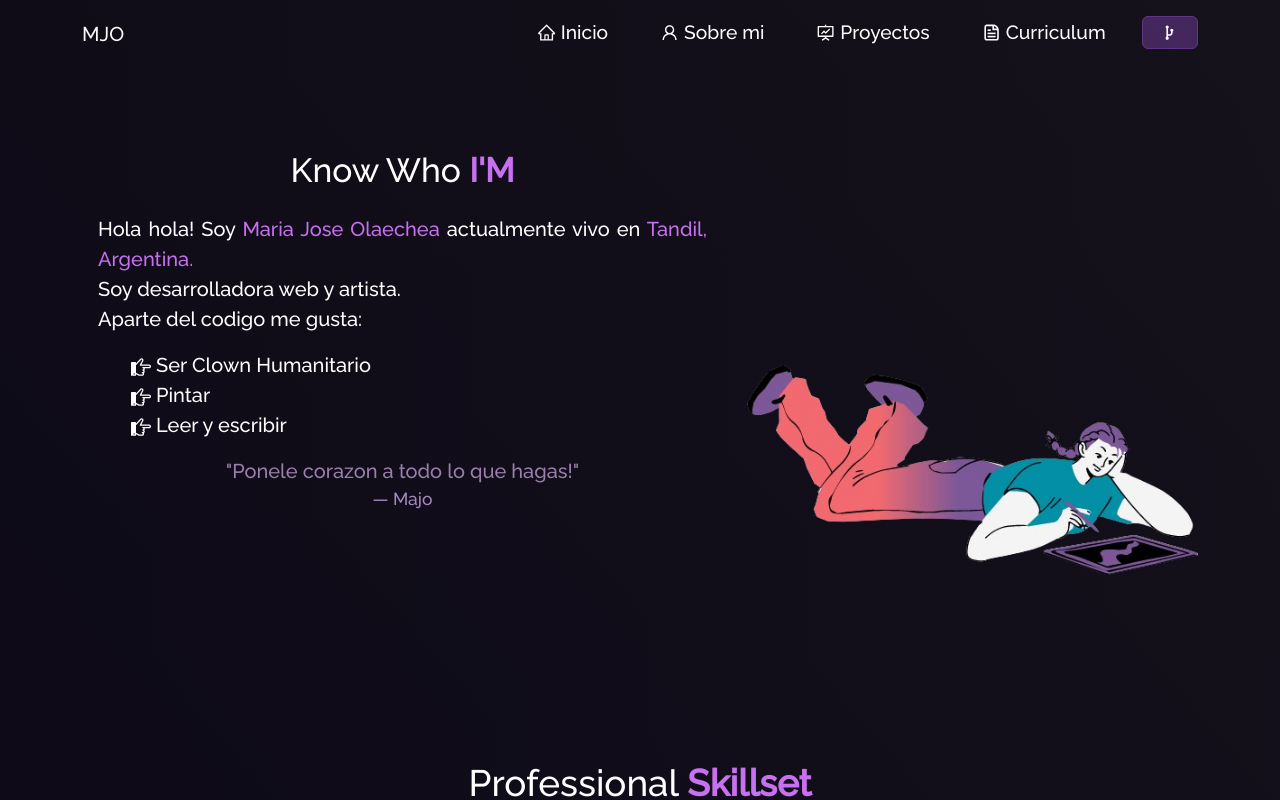
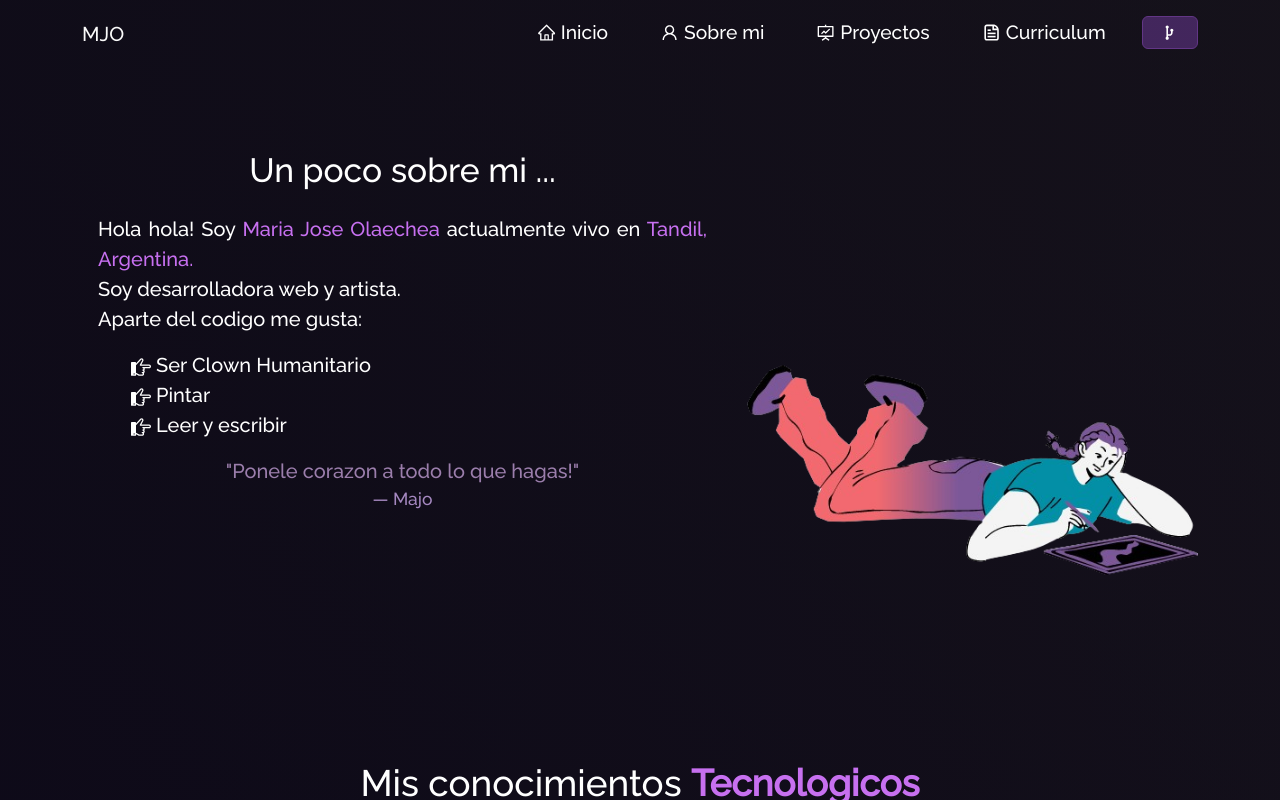
Before and after one commit to OLAEMJO8/Portfolio2024, a React (Create React App) app: page /about in a window 1280 px wide. Shown: the top 800 px of the page. Built offline with nearby package versions, Linux system fonts and the light colour scheme.

Commit message:
Edit. Español

```diff
--- a/src/components/About/About.js
+++ b/src/components/About/About.js
@@ -19,7 +19,7 @@ function About() {
             }}
           >
             <h1 style={{ fontSize: "2.1em"}}>
-              Know Who <strong className="purple">I'M</strong>
+              Un poco sobre mi ...
             </h1>
             <Aboutcard />
           </Col>
@@ -32,7 +32,7 @@ function About() {
           </Col>
         </Row>
         <h1 className="project-heading">
-          Professional <strong className="purple">Skillset </strong>
+          Mis conocimientos <strong className="purple">Tecnologicos </strong>
         </h1>
 
         <Techstack />
--- a/src/components/About/Github.js
+++ b/src/components/About/Github.js
@@ -6,7 +6,7 @@ function Github() {
   return (
     <Row style={{ justifyContent: "center", paddingBottom: "10px" }}>
       <h1 className="project-heading" style={{ paddingBottom: "20px" }}>
-        Days I <strong className="purple">Code</strong>
+        Mis avances en <strong className="purple">Codigo</strong>
       </h1>
       <GitHubCalendar
         username="OLAEMJO8"
```
